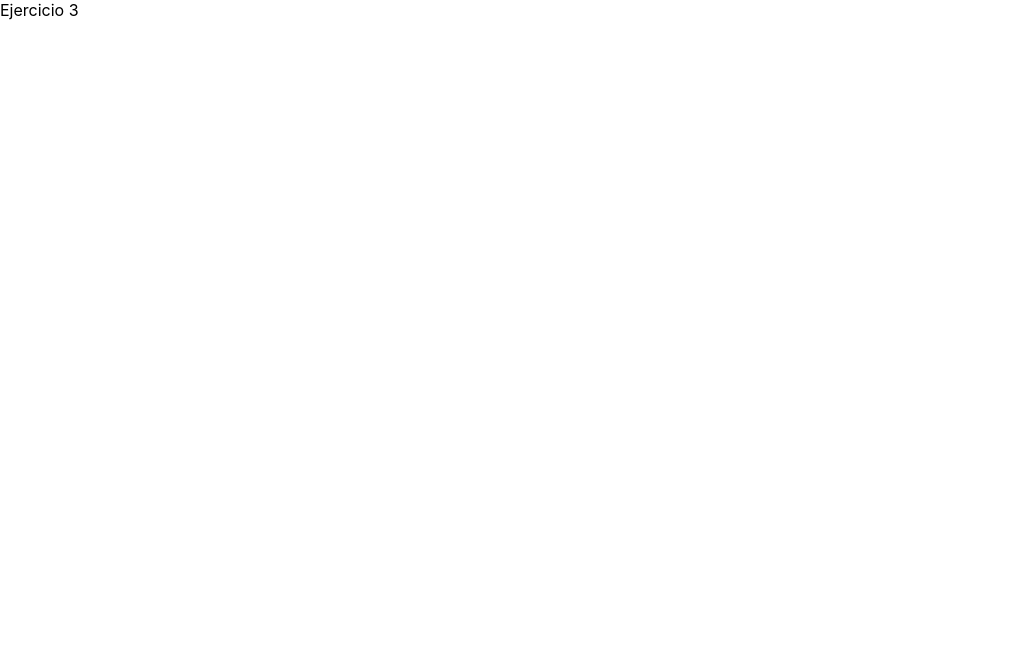
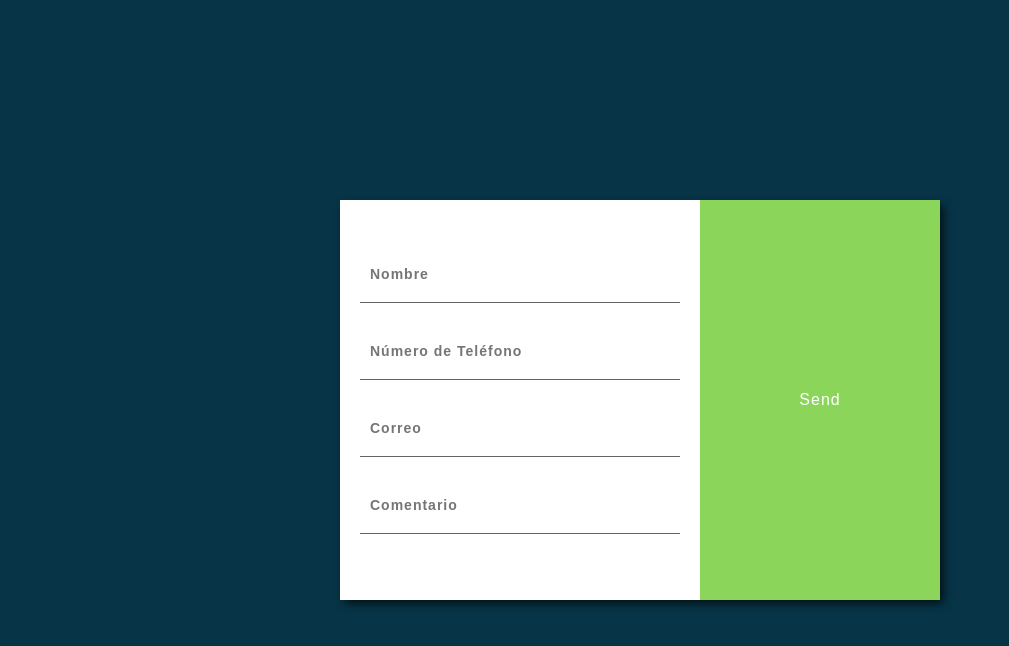
Before and after one commit to pgonzalesc/hackaton5_RN, a React (Create React App) app: page /ejercicio3 in a window 1280 px wide. Shown: the top 646 px of the page, without its empty margins (0-1009 px from the left). Built offline with nearby package versions, Linux system fonts and the light colour scheme.

Commit message:
Ejercicio 3

```diff
--- a/src/components/Ejercicio2/index.css
+++ b/src/components/Ejercicio2/index.css
@@ -1,4 +1,4 @@
-.container {
+.container-news {
     width: 100%;
     padding: 20px 20px;
     display: flex;
@@ -7,19 +7,19 @@
     background: #2a1ca7;
 }
 
-.tittle-container {
+.tittle-container-news {
     display: flex;
     flex-direction: column;
     justify-content: center;
     /*align-items: center;*/
 }
 
-.container .tittle-container h1 {
+.container-news .tittle-container-news h1 {
     color: white;
     font-size: 30px;
 }
 
-.container .tittle-container p {
+.container-news .tittle-container-news p {
     color: rgb(123, 122, 209);
     margin-top: 15px;
 }
@@ -32,13 +32,43 @@
     align-items: center;
     background-color: white;
     max-width: 300px;
-    min-height: 500px;
-    max-height: 500px;
+    min-height: 550px;
+    max-height: 550px;
 }
 
 .card-body {
     display: flex;
     flex-direction: column;
     justify-content: center;
-    padding: 30px;
+    padding: 15px 30px;
 }
+
+.card-image {
+    display: flex;
+
+}
+
+.container-news .card .card-body .news-date p {
+    /*margin: 10px 0px;*/
+    font-size: 12px;
+    font-weight: bold;
+    color: gray;
+}
+
+.container-news .card .card-body .news-tittle h1 {
+    margin: 10px 0px;
+}
+
+.container-news .card .card-image img {
+    width: 100%;
+
+}
+
+.news-footer {
+    padding: 30px 0px;
+}
+
+.container-news .card .card-body .news-footer p {
+    font-weight: bold;
+    color: rgb(125, 23, 209);
+}
--- a/src/components/Ejercicio2/index.js
+++ b/src/components/Ejercicio2/index.js
@@ -3,13 +3,16 @@ import './index.css';
 
 export const Ejercicio2 = ()=> {
     return (
-        <section className="container">
-            <div className="tittle-container">
+        <section className="container-news">
+            <div className="tittle-container-news">
                 <h1>Últimas</h1>
                 <h1>Noticias</h1>
                 <p>Noviembre 2020</p>
             </div>
             <div className="card">
+                <div className="card-image">
+                    <img src="https://arc-anglerfish-arc2-prod-elcomercio.s3.amazonaws.com/public/YFR3YQIG4FDXNCAOKLRGBLKANM.jpg" />
+                </div>
                 <div className="card-body">
                     <div className="news-date">
                         <p>05 Noviembre 2020</p>
@@ -20,6 +23,9 @@ export const Ejercicio2 = ()=> {
                     <div className="news-body">
                         <p>is simply dummy text of the printing and typesetting industry. Lorem Ipsum has been the industry's standard dummy text ever since the 1500s, when an unknown printer took a galley of type and scrambled it to make a type specimen book. </p>
                     </div>
+                    <div className="news-footer">
+                        <p>Find out more</p>
+                    </div>
                 </div>
             </div>
         </section>
--- /dev/null
+++ b/src/components/Ejercicio3/index.css
@@ -0,0 +1,75 @@
+.container-form {
+    width: 100%;
+    padding: 20px 20px;
+    display: flex;
+    flex-direction: column;
+    min-height: 100vh;
+    background: #073446;
+}
+
+.form {
+    background: #ffffff;
+    border-radius: 5px;
+    margin:  auto;
+    width: 80%;
+    max-width: 600px;
+    min-height: 400px;
+    display: flex;
+    flex-direction: row;
+    justify-content: center;
+    /*padding: 0px 40px;*/
+    box-shadow: 4px 4px 10px -1px rgba(0,0,0,0.75);
+}
+
+.form-data {
+    padding: 20px;
+    width: 60%;
+    background: white;
+    display: flex;
+    flex-direction: column;
+    justify-content: center;
+}
+
+.form-btn {
+    /*margin: auto;*/
+    width: 40%;
+    display: flex;
+    flex-direction: column;
+    justify-content: center;
+}
+
+.container-form .form .form-btn button{
+    border: none;
+    outline: none;
+    height: 100%;
+    width: 100%;
+    padding: 15px 0;
+    color: #ffffff;
+    font-size: 16px;
+    letter-spacing: 1px;
+    background-color: #8bd65a;
+    cursor: pointer;
+}
+
+.container-form .form .form-data input {
+    display: flex;
+    align-items: center;
+    justify-content: center;
+    width: 100%;
+    border: none;
+    outline: none;
+    font-size: 14px;
+    font-weight: 600;
+    padding: 20px 10px;
+    /*background: #05004C;*/
+    /*color: white;*/
+    letter-spacing: 1px;
+    border-bottom: rgb(100, 100, 100) 1px solid;
+}
+
+.errorMsg {
+    color: red;
+    font-size: 15px;
+    letter-spacing: 1px;
+    padding: 10px;
+}
--- a/src/components/Ejercicio3/index.js
+++ b/src/components/Ejercicio3/index.js
@@ -1,7 +1,77 @@
-import React from 'react';
+import React, {useState} from 'react';
+import './index.css';
 
 export const Ejercicio3 = ()=> {
+    const [data, setData] = useState('');
+    const [error, setError] = useState('');
+
+    const { name, cell, email, comment } = data;
+
+    const temp = {}
+    const msgErr = {}
+
+    const reset = () => {
+        document.querySelector('#name').value = '';
+        document.querySelector('#cell').value = '';
+        document.querySelector('#email').value = '';
+        document.querySelector('#comment').value = '';
+    }
+
+    const handleForm = (e) => {
+        e.preventDefault();
+
+        let ind = '1';
+
+        if(!temp.name){
+            ind = '0';
+            msgErr.name = 'El campo nombre es obligatorio';
+        }else if(!temp.cell){
+            ind = '0';
+            msgErr.cell = 'El campo teléfono es obligatorio';
+        }else if(!temp.email){
+            ind = '0';
+            msgErr.email = 'El campo correo es obligatorio';
+        }else if(!temp.comment){
+            ind = '0';
+            msgErr.comment = 'El campo comentario es obligatorio';
+        }
+
+        if(ind === '0')
+            setError(msgErr);
+        else{
+            //document.querySelector('#dataBody').style.display = 'flex';
+            setData(temp);
+            reset();
+        }
+
+
+    }
+
+    const handleChange = (e, name) => {
+        temp[name] = e.target.value;
+    }
+
     return (
-        <div>Ejercicio 3</div>
+        <section className="container-form">
+            <div className="form">
+                <div className="form-data">
+                    <input type="text" id="name" name="name" placeholder="Nombre" required onChange={(e)=>{handleChange(e, 'name')}} autoComplete="off"/>
+                    <p className="errorMsg">{error.name}</p>
+                    <input type="text" id="cell" name="cell"  placeholder="Número de Teléfono" required onChange={(e)=>{handleChange(e, 'cell')}} autoComplete="off"/>
+                    <p className="errorMsg">{error.cell}</p>
+                    <input type="text" id="email" name="email" placeholder="Correo" required onChange={(e)=>{handleChange(e, 'email')}} autoComplete="off"/>
+                    <p className="errorMsg">{error.email}</p>
+                    <input type="text" id="comment" name="comment" placeholder="Comentario" required onChange={(e)=>{handleChange(e, 'comment')}} autoComplete="off"/>
+                    <p className="errorMsg">{error.comment}</p>
+                    <p>{name}</p>
+                    <p>{cell}</p>
+                    <p>{email}</p>
+                    <p>{comment}</p>
+                </div>
+                <div className="form-btn">
+                    <button onClick={handleForm}>Send</button>
+                </div>
+            </div>
+        </section>
     )
 }
```
